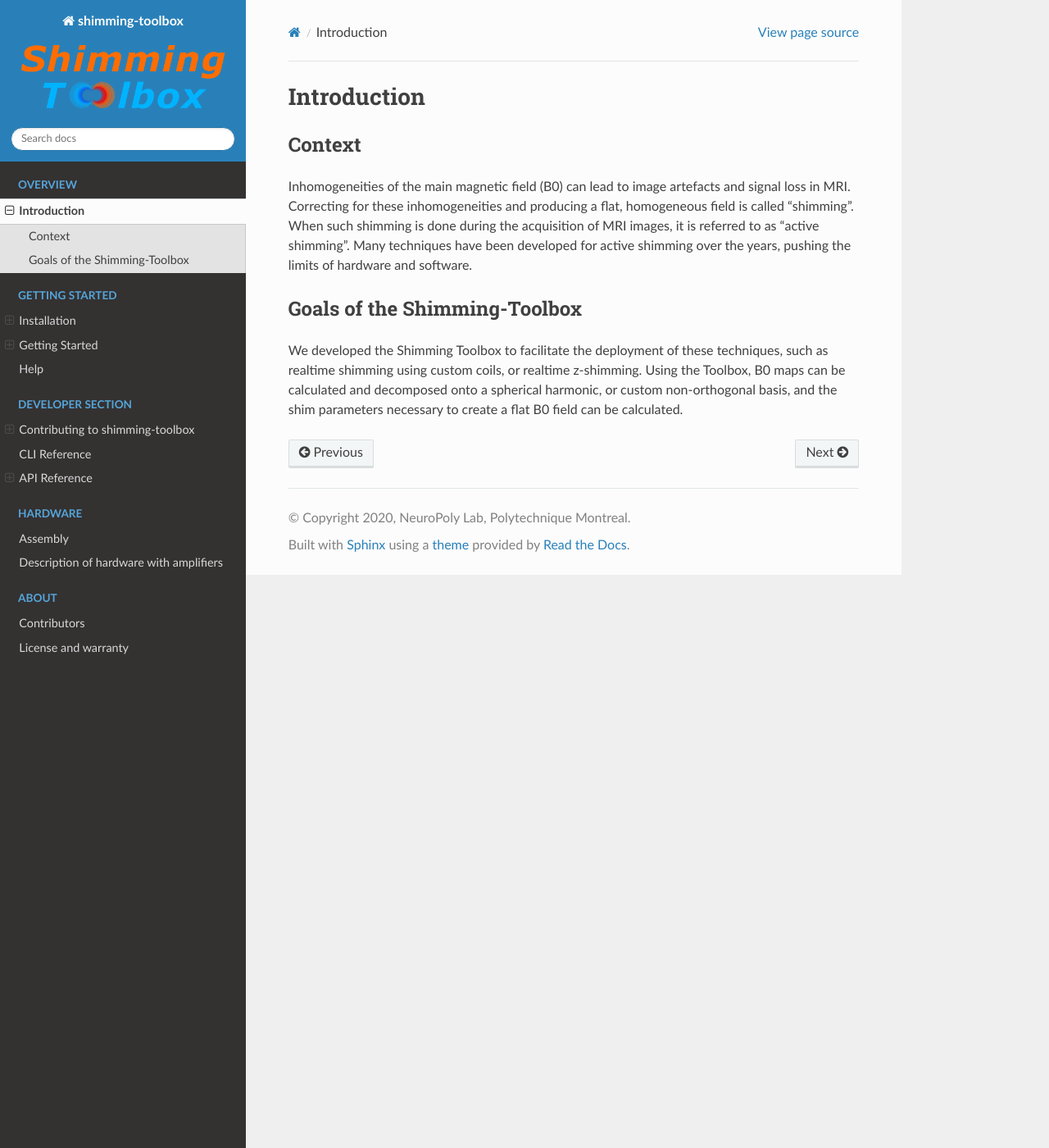
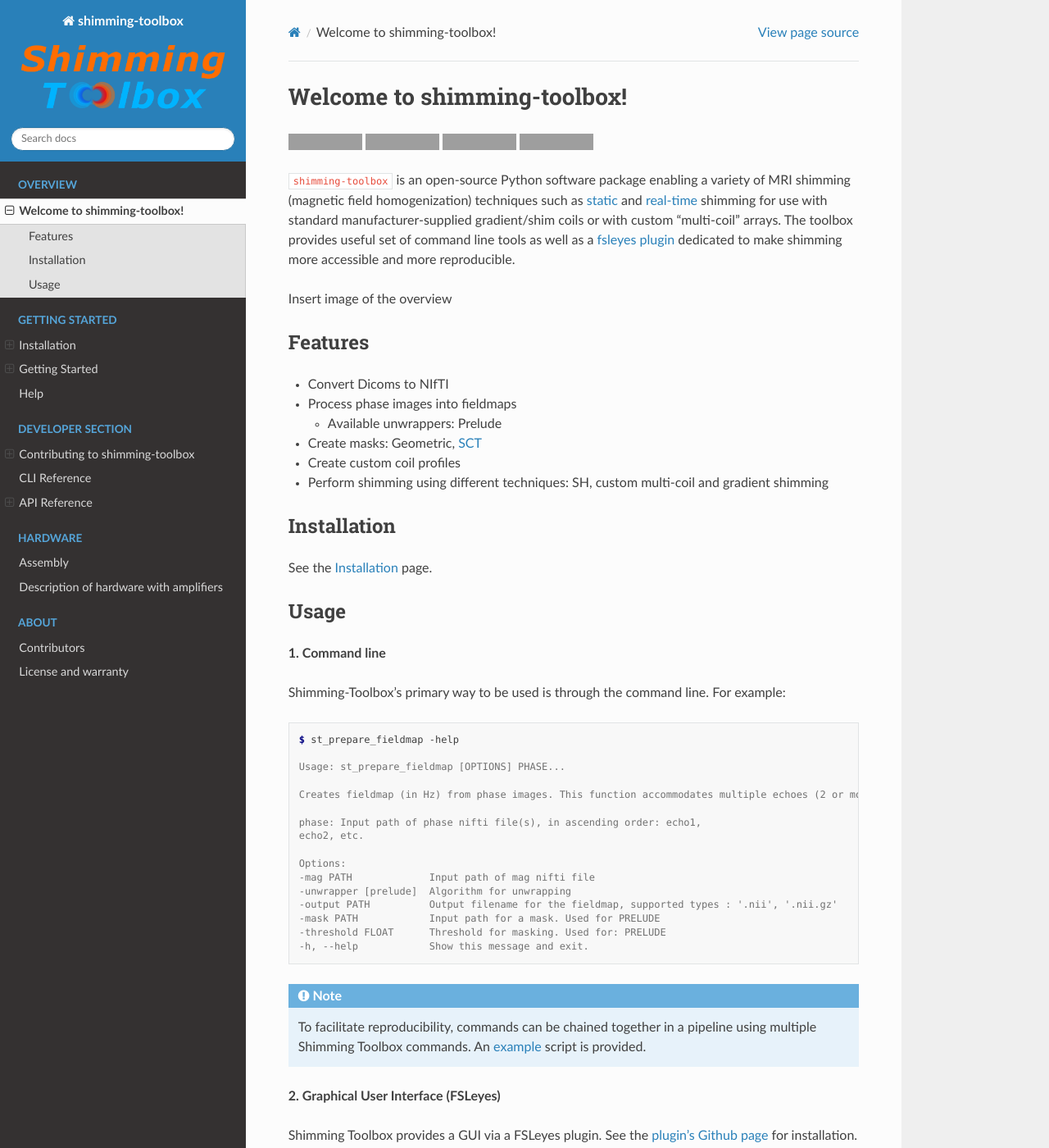
Before and after one commit to shimming-toolbox/shimming-toolbox, a Sphinx documentation site: the page built from docs/source/overview/introduction.rst, in a window 1280 px wide and 1400 px high. Shown: the whole window at 82% size. Built offline with Sphinx 7.4.7 and the Read the Docs theme 2.0.0, drawn with Linux system fonts in a browser that asks for light colours; pages that are not in the unit, such as notebooks, are missing from menus; grey boxes are pictures that could not be loaded.

Commit message:
Change according to meeting

```diff
--- a/README.rst
+++ b/README.rst
@@ -74,10 +74,10 @@ Shimming-Toolbox's primary way to be used is through the command line. For examp
   -threshold FLOAT      Threshold for masking. Used for: PRELUDE
   -h, --help            Show this message and exit.
 
-**2. Multi-command pipeline**
+.. admonition:: Note
 
-To facilitate reproducibility, commands can be chained together in a pipeline using multiple Shimming Toolbox commands. An `example <https://github.com/shimming-toolbox/shimming-toolbox/blob/master/examples/demo_realtime_zshimming.sh>`__ script is provided.
+  To facilitate reproducibility, commands can be chained together in a pipeline using multiple Shimming Toolbox commands. An `example <https://github.com/shimming-toolbox/shimming-toolbox/blob/master/examples/demo_realtime_zshimming.sh>`__ script is provided.
 
-**3. Graphical User Interface (FSLeyes)**
+**2. Graphical User Interface (FSLeyes)**
 
-Shimming Toolbox provides a GUI via a FSLeyes plugin. See the `plugin's Github page <https://github.com/shimming-toolbox/fsleyes-plugin-shimming-toolbox>`__ for installation.
+Shimming Toolbox provides a GUI via a FSLeyes plugin. See the `plugin's Github page <https://github.com/shimming-toolbox/fsleyes-plugin-shimming-toolbox#fsleyes-plugin-for-shimming-toolbox>`__ for installation.
--- a/docs/source/overview/introduction.rst
+++ b/docs/source/overview/introduction.rst
@@ -1,23 +1 @@
-.. _introduction:
-
-Introduction
-============
-
-Context
-_______
-
-Inhomogeneities of the main magnetic field (B0) can lead to image artefacts and
-signal loss in MRI. Correcting for these inhomogeneities and producing a flat,
-homogeneous field is called "shimming". When such shimming is done during the
-acquisition of MRI images, it is referred to as "active shimming". Many
-techniques have been developed for active shimming over the years, pushing the
-limits of hardware and software.
-
-Goals of the Shimming-Toolbox
-_____________________________
-
-We developed the Shimming Toolbox to facilitate the deployment of these
-techniques, such as realtime shimming using custom coils, or
-realtime z-shimming. Using the Toolbox, B0 maps can be calculated and decomposed
-onto a spherical harmonic, or custom non-orthogonal basis, and the shim
-parameters necessary to create a flat B0 field can be calculated.
+.. include:: ../../../README.rst
```
Also changed, not shown: docs/source/getting_started/getting_started.rst (+1 -16 lines).
